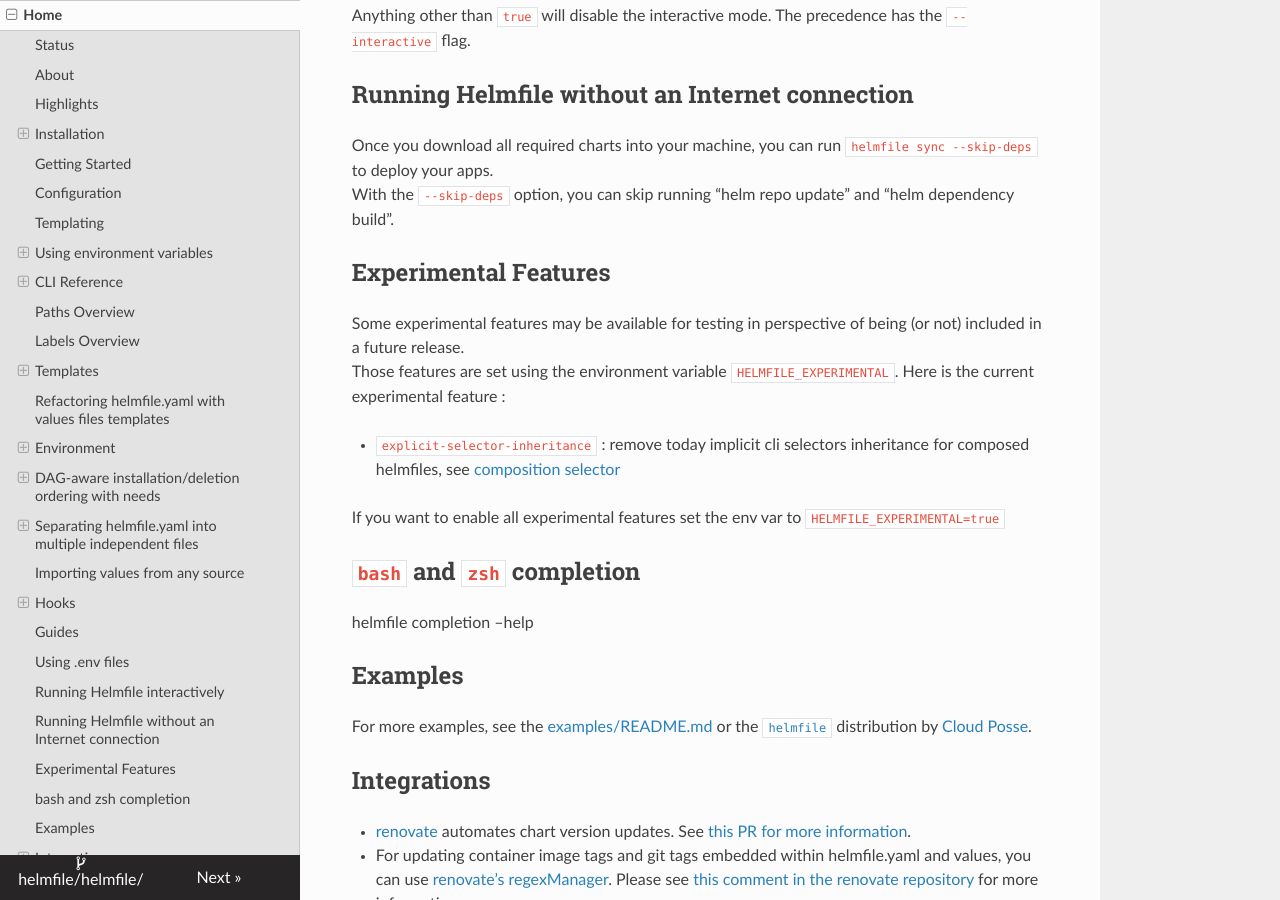
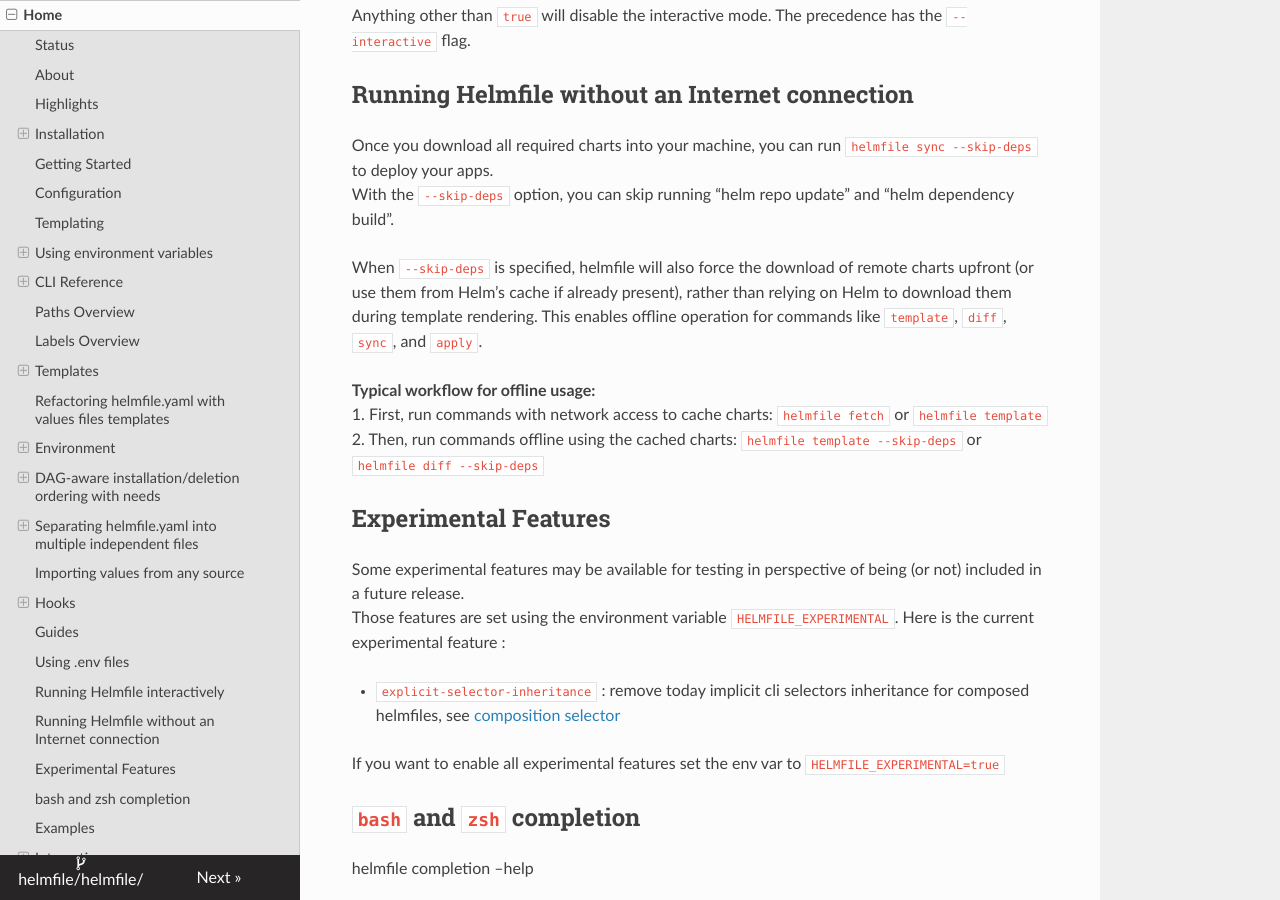
Before and after one commit to alex-tw-lam/helmfile, an MkDocs documentation site: the page built from docs/index.md, in a window 1280 px wide and 900 px high, scrolled down 35699 px. Built offline with MkDocs 1.6.1, drawn with Linux system fonts in a browser that asks for light colours; nearby versions of some CDN libraries.

Commit message:
Update documentation for offline mode with --skip-deps
Co-authored-by: yxxhero <11087727+yxxhero@users.noreply.github.com>

```diff
--- a/docs/index.md
+++ b/docs/index.md
@@ -1721,6 +1721,12 @@ Anything other than `true` will disable the interactive mode. The precedence has
 Once you download all required charts into your machine, you can run `helmfile sync --skip-deps` to deploy your apps.
 With the `--skip-deps` option, you can skip running "helm repo update" and "helm dependency build".
 
+When `--skip-deps` is specified, helmfile will also force the download of remote charts upfront (or use them from Helm's cache if already present), rather than relying on Helm to download them during template rendering. This enables offline operation for commands like `template`, `diff`, `sync`, and `apply`.
+
+**Typical workflow for offline usage:**
+1. First, run commands with network access to cache charts: `helmfile fetch` or `helmfile template`
+2. Then, run commands offline using the cached charts: `helmfile template --skip-deps` or `helmfile diff --skip-deps`
+
 ## Experimental Features
 
 Some experimental features may be available for testing in perspective of being (or not) included in a future release.
```
